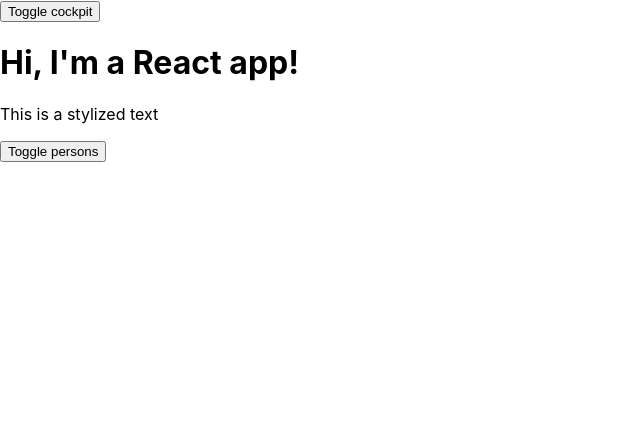
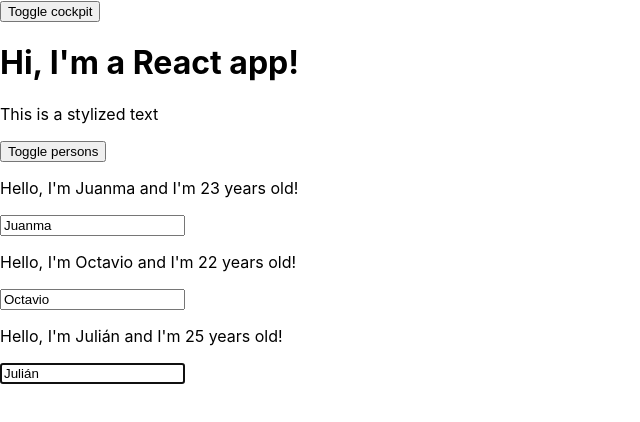
Before and after one commit to gentilijuanmanuel/react-getting-started, a React app in the folder react-course/react-complete-guide/: page / in a window 1280 px wide. Shown: the top 422 px of the page, without its empty margins (0-640 px from the left). Built offline with nearby package versions, Linux system fonts and the light colour scheme.

Commit message:
Added refs in Cockpit and Person components.

```diff
--- a/react-course/react-complete-guide/src/components/Cockpit/Cockpit.js
+++ b/react-course/react-complete-guide/src/components/Cockpit/Cockpit.js
@@ -1,12 +1,16 @@
-import React, { useEffect } from 'react';
+import React, { useEffect, useRef } from 'react';
 import PropTypes from 'prop-types';
 import cockpitClasses from './Cockpit.css';
 
 const cockpit = (props) => {
   const { personsLength, showPersons, clicked } = props;
 
+  const toggleButtonClick = useRef(null);
+
   // It's like componentDidMount() and componentDidUpdate() in one effect
   useEffect(() => {
+    toggleButtonClick.current.click();
+
     const timer = setTimeout(() => {
       console.log('This is executed ONLY when Cockpit component initializes');
     }, 1000);
@@ -41,6 +45,7 @@
       <h1>Hi, I&apos;m a React app!</h1>
       <p className={textClasses.join(' ')}>This is a stylized text</p>
       <button
+        ref={toggleButtonClick}
         type="button"
         className={btnClass}
         onClick={clicked}
--- a/react-course/react-complete-guide/src/components/Persons/Person/Person.js
+++ b/react-course/react-complete-guide/src/components/Persons/Person/Person.js
@@ -1,6 +1,6 @@
-import React from 'react';
+import React, { useEffect, useRef } from 'react';
 import PropTypes from 'prop-types';
-import Aux from '../../../hoc/Aux';
+// import Aux from '../../../hoc/Aux';
 import personClasses from './Person.css';
 import withClass from '../../../hoc/withClass';
 
@@ -14,6 +14,13 @@
   const {
     click, name, age, children, changed
   } = props;
+
+  const focusInputRef = useRef(null);
+
+  useEffect(() => {
+    focusInputRef.current.focus();
+  }, []);
+
   // Simulation of an error in order to test ErrorBoundaries
   // const random = Math.random();
 
@@ -40,7 +47,7 @@
       <p>
         {children}
       </p>
-      <input type="text" onChange={changed} value={name} />
+      <input ref={focusInputRef} type="text" onChange={changed} value={name} />
     </div>
     // </Aux>
     /* </React.Fragment> */
```
